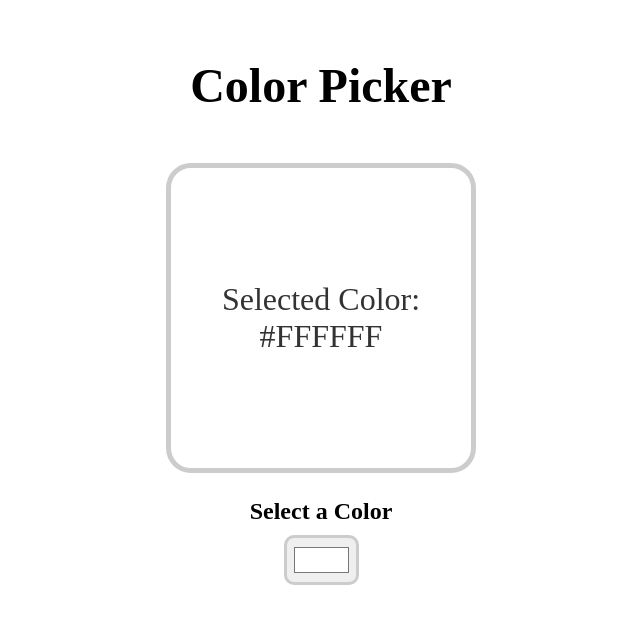
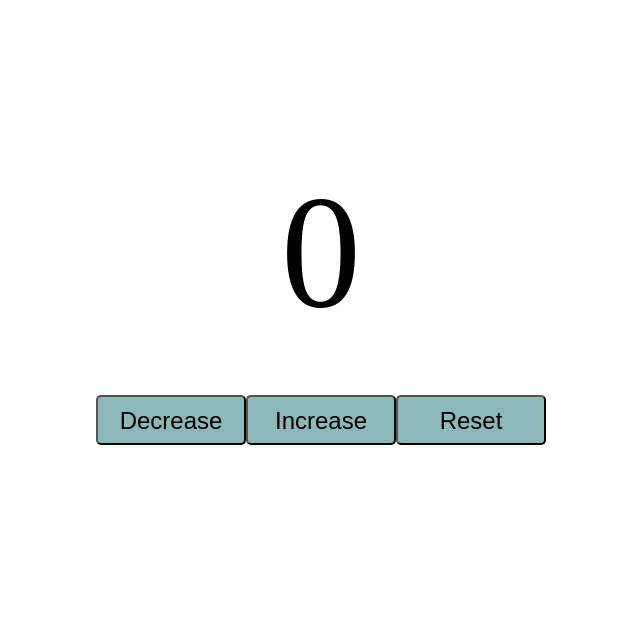
Before and after one commit to lemonnaid/React-Js, a React (Vite) app in the folder my-react-app/: page / in a window 1280 px wide. Shown: the top 624 px of the page, without its empty margins (319-959 px from the left). Built offline with nearby package versions, Linux system fonts and the light colour scheme.

Commit message:
uodater function

```diff
--- a/my-react-app/src/App.jsx
+++ b/my-react-app/src/App.jsx
@@ -25,13 +25,13 @@ function App() {
      <Propexample name ="Lemon" project="Learn about props" day={50} isActive={false}/>
      <Propexample />
 
-     <Counter/>
+     <Counter/> */}
 
      <Count/>
-     <Colors/> */}
+     {/* <Colors/> */}
 
      {/* <MyComponent/> */}
-     <ColorPicker/>
+     {/* <ColorPicker/> */}
 
     </>
   );
--- a/my-react-app/src/Count.jsx
+++ b/my-react-app/src/Count.jsx
@@ -1,13 +1,29 @@
+//updater function = A function passed as an argument to setState(). Allow for safe updates based on the prev state. Used with multiple state updates and asynchronous functions. Good practice to use updater functions
+
 import React, {useState} from 'react'
 
 const Count = () => {
 
     const [count, setCount] = useState(0);
     const increment = () => {
-        setCount (count+1);
+
+        // takes the PENDING state to calculate NEXT state.
+        // puts your updater function in a queue (waiting in line)
+        // during the next render, it will call them in the same order.
+
+        setCount (c => c+1); //naming convention either write prev infront or use the first letter
+        setCount (c => c+1);
+        setCount (c => c+1);
     }
     const decrement = () => {
+        // uses the CURRENT state to calculate the NEXT state.
+        // set functions do not trigger an update
+        // React batches together state updates for performance
+        // NEXT state becomes the CURRENT state after an update
+
         setCount (count - 1);
+        setCount (count - 1);
+        //UPDATE
     }
 
     const reset = () => {
--- a/my-react-app/src/index.scss
+++ b/my-react-app/src/index.scss
@@ -59,7 +59,7 @@
 
 } */
 
-/* .counter-container{
+.counter-container{
   text-align: center;
 }
 .count-display{
@@ -84,7 +84,7 @@
   flex-direction: column;
   align-items: flex-start;
   justify-content: space-between;
-} */
+}
 
 .color-picker-container{
   display: flex;
```
